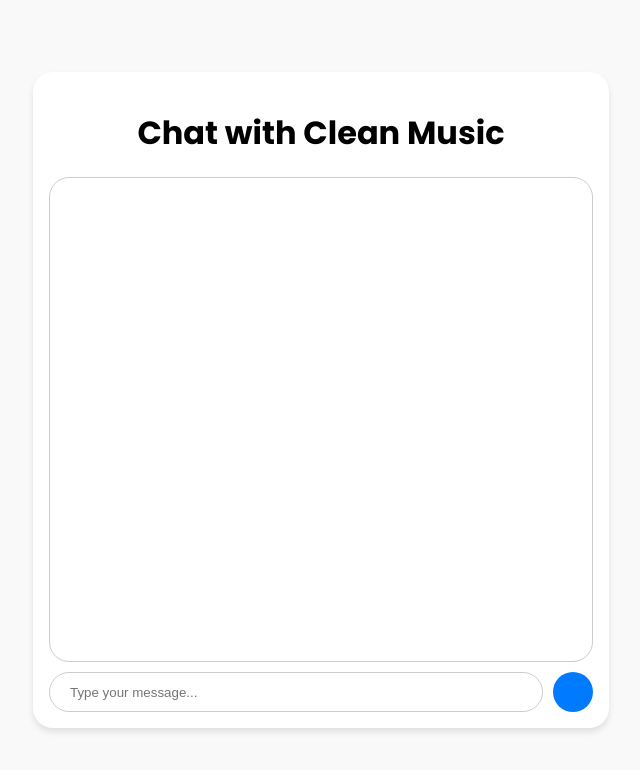
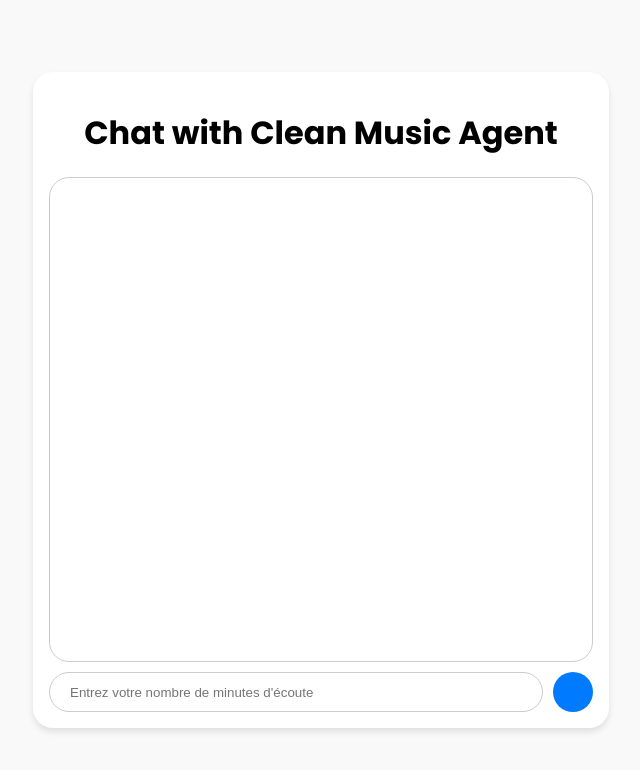
Before and after one commit to leonielrnt/Clean-Agent-Music, a plain HTML site: page index.html in a window 1280 px wide. Shown: the whole page, without its empty margins (319-959 px from the left). Drawn offline with Linux system fonts and the light colour scheme.

Commit message:
placeholder

```diff
--- a/index.html
+++ b/index.html
@@ -93,10 +93,10 @@
 </head>
 <body>
     <div class="container">
-        <h1>Chat with Clean Music</h1>
+        <h1>Chat with Clean Music Agent</h1>
         <div class="chat-box" id="chat-box"></div>
         <div class="input-area">
-            <input type="text" id="user-input" placeholder="Type your message..." />
+            <input type="text" id="user-input" placeholder="Entrez votre nombre de minutes d'écoute" />
             <button id="send-button"></button>
         </div>
     </div>
```
